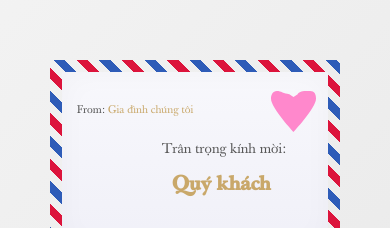
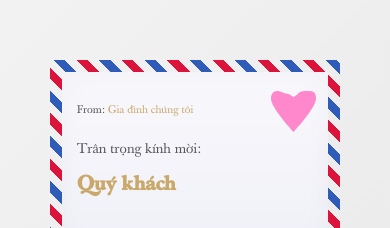
Before and after one commit to truongminhthang/wedding-invitation, a plain HTML site: page index.html in a window 390 px wide. Shown: the part 262-490 px from the top of the page. Drawn offline with Linux system fonts and the light colour scheme.

Commit message:
Fix mobile envelope layout to stack vertically
- Change envelope layout on mobile from 2 columns to 2 rows
- Position envelope-from at top (15px from top and left)
- Position envelope-invitation at bottom with full width
- Remove left padding from envelope-guest for better alignment
- Both elements use absolute positioning independently

```diff
--- a/styles.css
+++ b/styles.css
@@ -1262,15 +1262,25 @@ section {
         height: 230px;
     }
 
+    .envelope-from {
+        font-size: 12px;
+        left: 15px;
+        top: 15px;
+        right: auto;
+        position: absolute;
+    }
+
     .envelope-invitation {
-        left: 100px;
+        left: 15px;
         right: 15px;
         bottom: 25px;
+        top: auto;
+        position: absolute;
     }
 
     .envelope-guest {
         font-size: 18px;
-        padding-left: 10px;
+        padding-left: 0;
         text-align: left;
         line-height: 1.4;
         word-break: break-word;
@@ -1280,12 +1290,6 @@ section {
         font-size: 12px;
         text-align: left;
         margin-bottom: 8px;
-    }
-
-    .envelope-from {
-        font-size: 12px;
-        left: 15px;
-        top: 15px;
     }
 
     .envelope-message {
```
